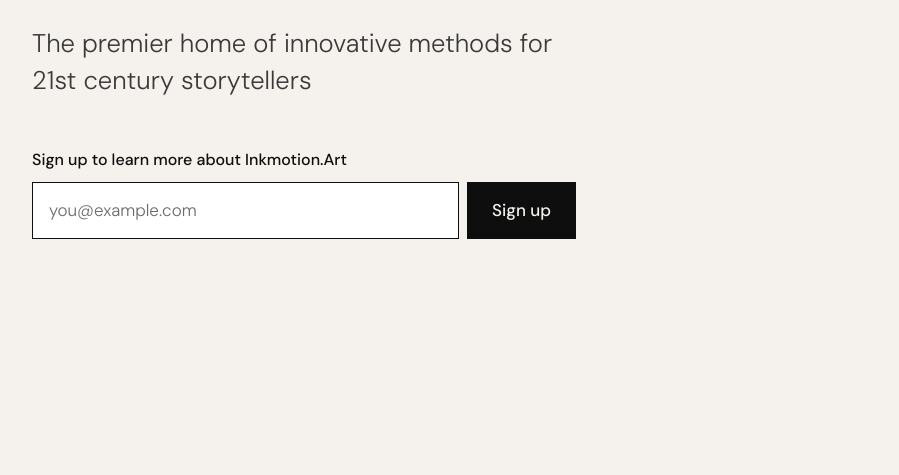
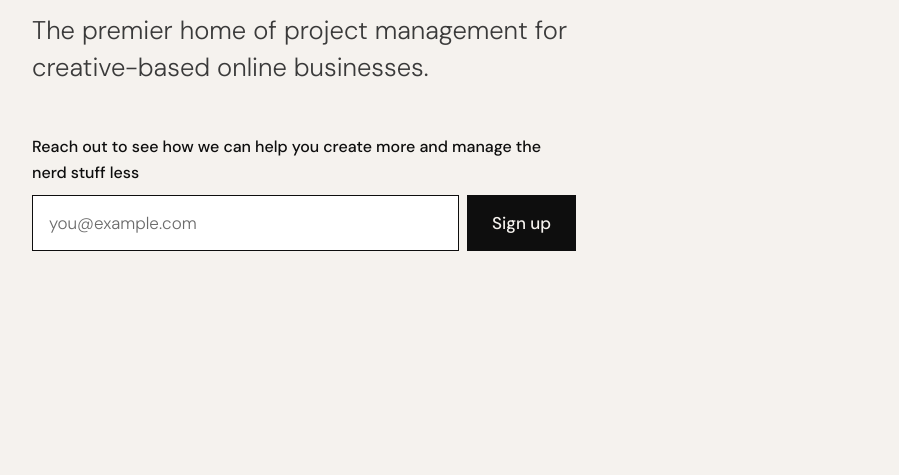
Before and after one commit to dazmuth/inkmotion-art, a plain HTML site: page index.html in a window 1280 px wide. Shown: the part 325-800 px from the top of the page, without its empty margins (184-1083 px from the left). Drawn offline with Linux system fonts and the light colour scheme.

Commit message:
PM consulting for Creatives

```diff
--- a/index.html
+++ b/index.html
@@ -4,7 +4,7 @@
 <meta charset="UTF-8">
 <meta name="viewport" content="width=device-width, initial-scale=1.0">
 <title>Inkmotion.Art</title>
-<meta name="description" content="The premier home of innovative methods for 21st century storytellers">
+<meta name="description" content="The premier home of project management for creative-based online businesses.">
 <link rel="preconnect" href="https://fonts.googleapis.com">
 <link rel="preconnect" href="https://fonts.gstatic.com" crossorigin>
 <link href="https://fonts.googleapis.com/css2?family=Syne:wght@800&family=DM+Sans:wght@300;400;500&display=swap" rel="stylesheet">
@@ -180,10 +180,10 @@
     </svg>
   </div>
 
-  <p class="tagline">The premier home of innovative methods for 21st century storytellers</p>
+  <p class="tagline">The premier home of project management for creative-based online businesses.</p>
 
   <form id="signup" action="https://formspree.io/f/xvzynkqe" method="POST">
-    <label for="email">Sign up to learn more about Inkmotion.Art</label>
+    <label for="email">Reach out to see how we can help you create more and manage the nerd stuff less</label>
     <div class="row">
       <input type="email" id="email" name="email" placeholder="you@example.com" autocomplete="email" required>
       <button type="submit" id="submit">Sign up</button>
```
